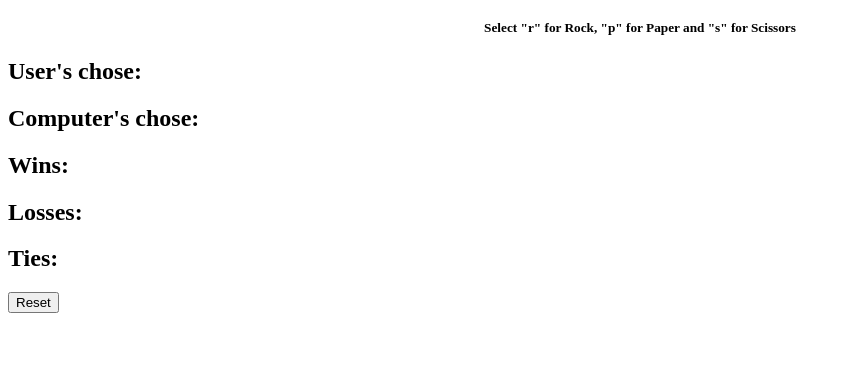
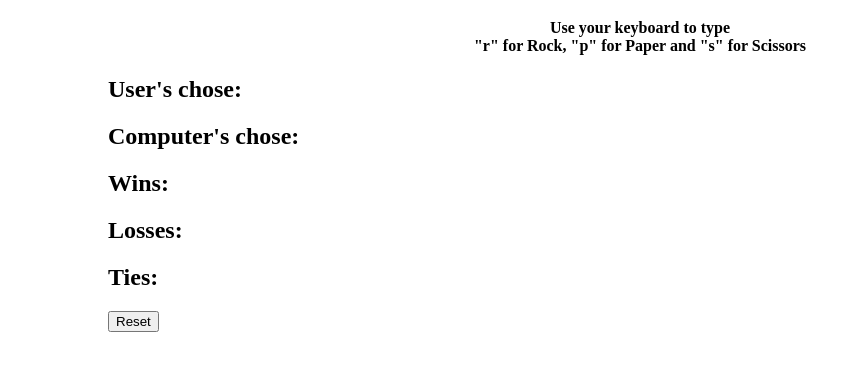
Before and after one commit to Estreff/Rock-Paper-Scissor, a plain HTML site: page index.html in a window 1280 px wide. Shown: the part 61-432 px from the top of the page, without its empty margins (0-861 px from the left). Drawn offline with Linux system fonts and the light colour scheme.

Commit message:
Instruction update

```diff
--- a/index.html
+++ b/index.html
@@ -22,10 +22,11 @@ ties  Add 1 to Tie if ===
 		<header style="text-align:center">
 			<div class="game-title">
 				<h1>Rock Paper Scissors</h1>
-				<h5>Select "r" for Rock, "p" for Paper and "s" for Scissors</h5>
+				<h4>Use your keyboard to type <br>
+				 "r" for Rock, "p" for Paper and "s" for Scissors</h4>
 			</div>
 		</header>
-
+		<section class="container" style = "margin-left: 100px">
 			<div>
 				<h2>User's chose: <span id = "user"></span></h2>
 
@@ -37,8 +38,9 @@ ties  Add 1 to Tie if ===
 
 			<div>
 				<h2>Wins: <span id = "win"></span></h2>
+			</div>
 
-			</div>
+			<div>
 				<h2>Losses: <span id = "loss"></span></h2>
 			</div>
 
@@ -49,7 +51,7 @@ ties  Add 1 to Tie if ===
 			<div>
 				<button onclick="resetGame()">Reset</button>
 			</div>
-
+		</section>
 	</div>
 
 	<script type="text/javascript">
```
